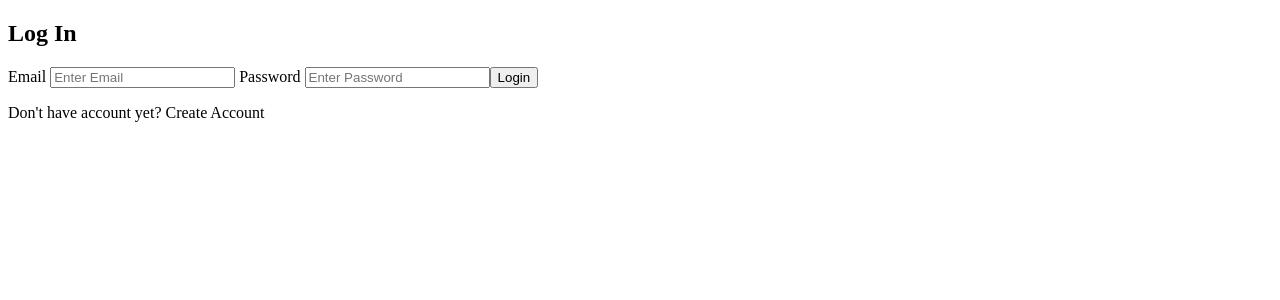
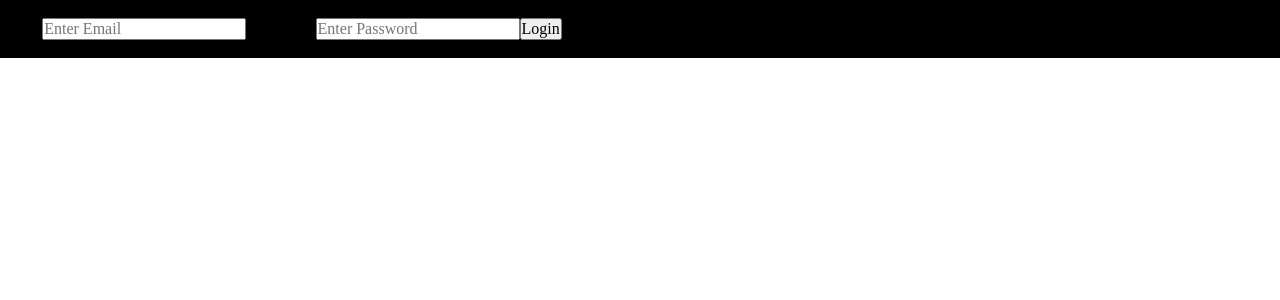
Before and after one commit to cheungjoshua/password-manager, a Nuxt app in the folder client/: page /sign-in in a window 1280 px wide. Shown: the top 300 px of the page. Built offline with nearby package versions, Linux system fonts and the light colour scheme.

Commit message:
add body reset scss

```diff
--- /dev/null
+++ b/client/assets/default.scss
@@ -0,0 +1,27 @@
+*,
+*::before,
+*::after {
+  box-sizing: border-box;
+}
+
+* {
+  margin: 0;
+  padding: 0;
+  font: inherit;
+}
+
+html {
+  color-scheme: dark light;
+}
+
+body {
+  min-height: 100vh;
+}
+
+img,
+picture,
+svg,
+video {
+  display: block;
+  max-width: 100%;
+}
--- a/client/assets/main.scss
+++ b/client/assets/main.scss
@@ -0,0 +1 @@
+@import "./default.scss";
--- a/client/pages/sign-in.vue
+++ b/client/pages/sign-in.vue
@@ -6,9 +6,13 @@ function checkIsMember(data: boolean) {
 }
 </script>
 <template>
-  <div class="loginPageWrapper">
+  <div class="signInPageWrapper">
     <FormLogin v-if="isMember" :checkIsMember="checkIsMember" />
     <FormSignup v-else :checkIsMember="checkIsMember" />
   </div>
 </template>
-<style lang="scss" scoped></style>
+<style lang="scss" scoped>
+.signInPageWrapper {
+  background: black;
+}
+</style>
```
